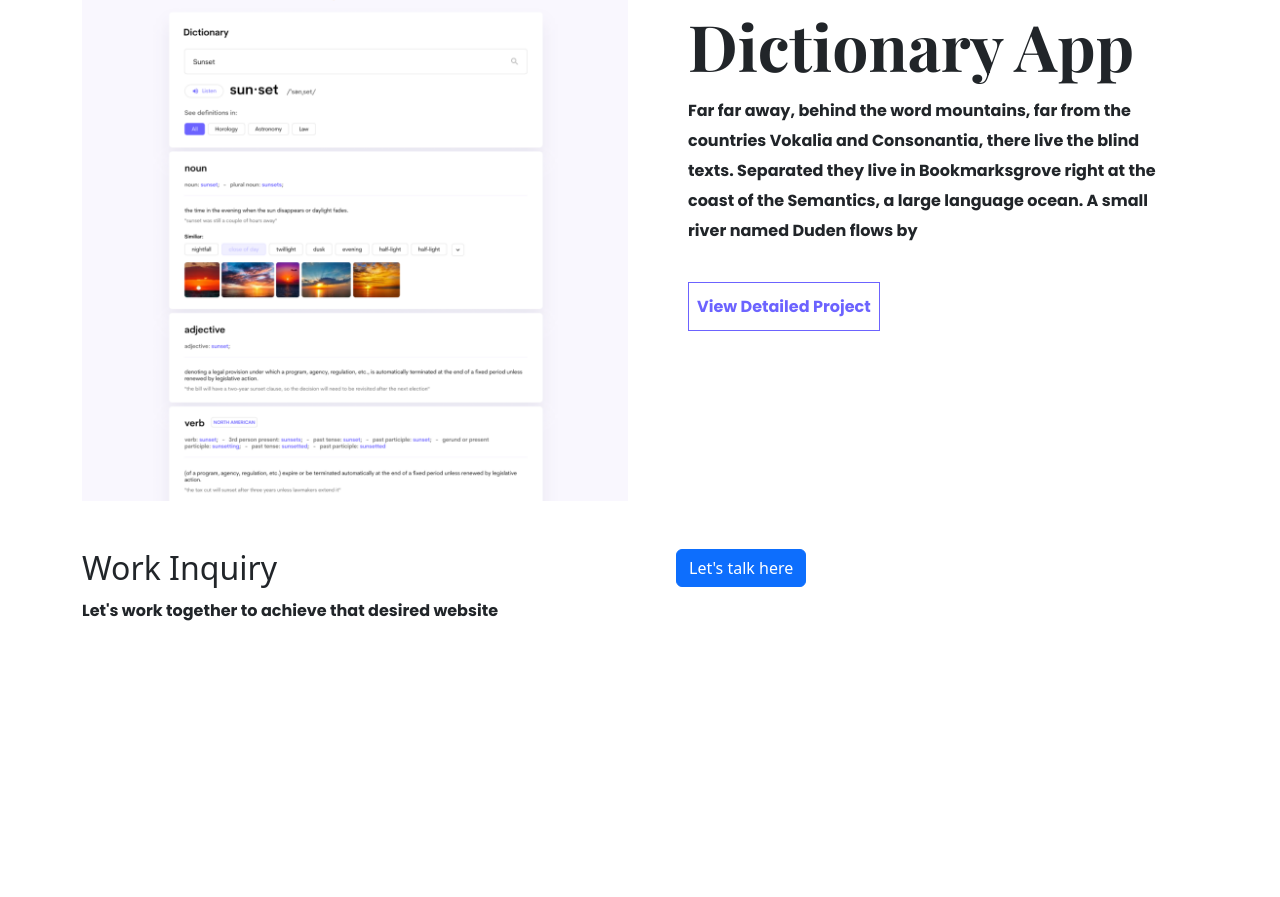
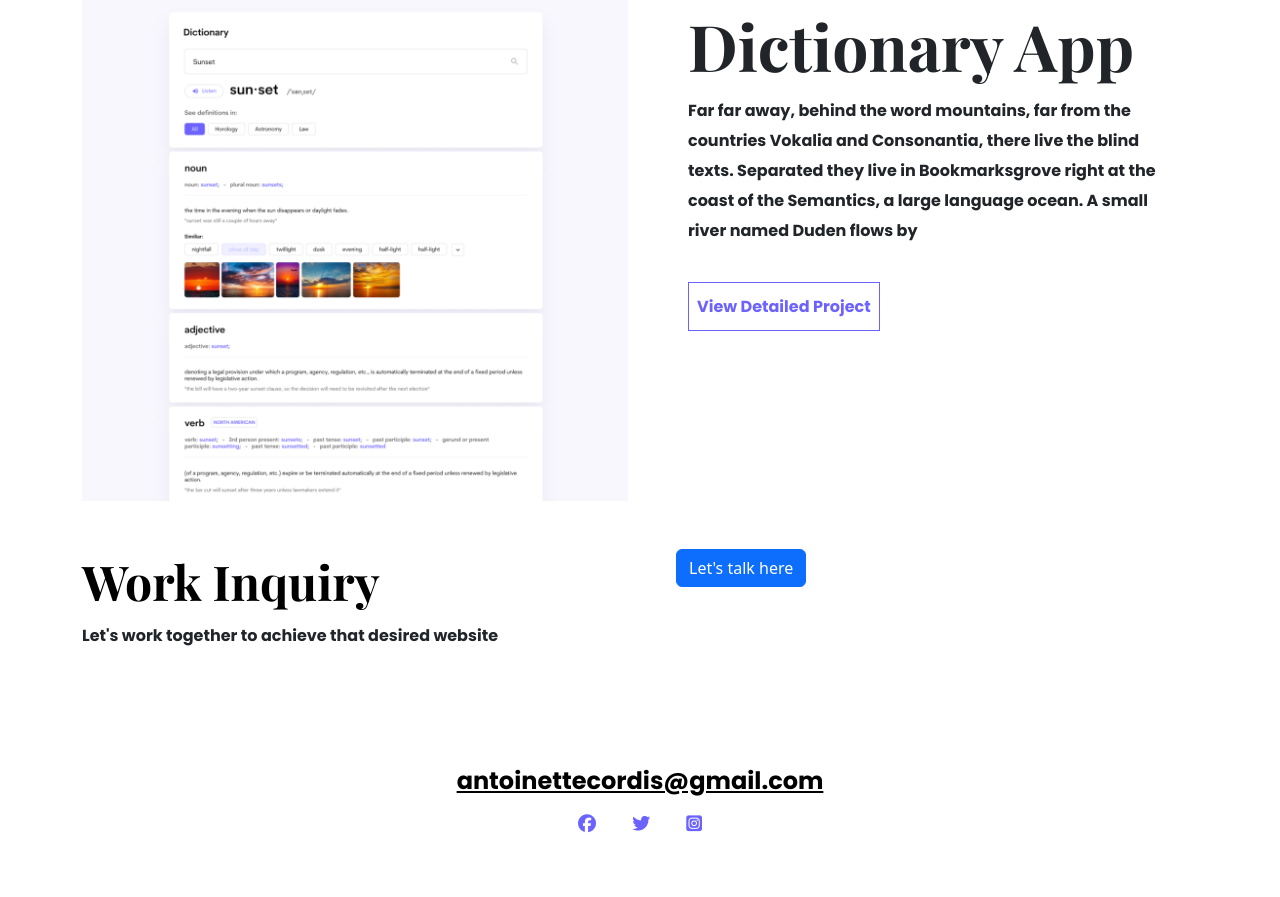
Before and after one commit to Antoinette-Cordis/Portfolio-project, a plain HTML site: page index.html in a window 1280 px wide. Shown: the part 1763-2660 px from the top of the page. Before the commit the page ends 2405 px from the top, so only its background shows below. Drawn offline with nearby package versions, Linux system fonts and the light colour scheme; a web font is replaced by a local one.

Commit message:
Added the Contact footer section using font awesome and styled  it in CSS.

```diff
--- a/index.html
+++ b/index.html
@@ -97,9 +97,8 @@
           <a href="#" alt="dictionary-App" class="view-detail ">View Detailed Project</a>
         </div>
         <div class="row">
-
           <div class="col-sm-6">
-<h2 class="mt-5">Work Inquiry</h2>
+<h2 class="inquiry mt-5">Work Inquiry</h2>
 <p> Let's work together to achieve that desired website</p>
           </div>
           <div class="col-sm-6 p-5">
@@ -107,6 +106,13 @@
           </div>
           </div>
         </div>
-
+    <div class="text-center mt-5 p-5">
+      <a href="mailto:antoinettecordis@gmail.com" alt="email-address" class="email">antoinettecordis@gmail.com</a>
+      <footer>
+        <i class="fa-brands fa-facebook p-3 contact-me"></i>
+        <i class="fa-brands fa-twitter p-3 contact-me"></i>
+        <i class="fa-brands fa-square-instagram p-3 contact-me"></i>
+      </footer>
+    </div>
   </body>
 </html>
--- a/src/portfolio.css
+++ b/src/portfolio.css
@@ -65,3 +65,30 @@ p {
   font-style: normal;
   line-height: normal;
 }
+.contact-me {
+  color: #6c63ff;
+  font-size: 18px;
+  font-weight: 400;
+  font-style: normal;
+  line-height: normal;
+}
+.email {
+  color: black;
+  font-family: var(--default-heading);
+  font-size: 24px;
+  font-weight: 500px;
+  font-style: normal;
+  line-height: normal;
+}
+.inquiry {
+  color: black;
+  font-family: var(--secondary-heading);
+  font-size: 48px;
+  font-style: normal;
+  line-height: normal;
+  font-weight: 700px;
+}
+.learn-more {
+  display: flex;
+  justify-content: space-evenly;
+}
```
